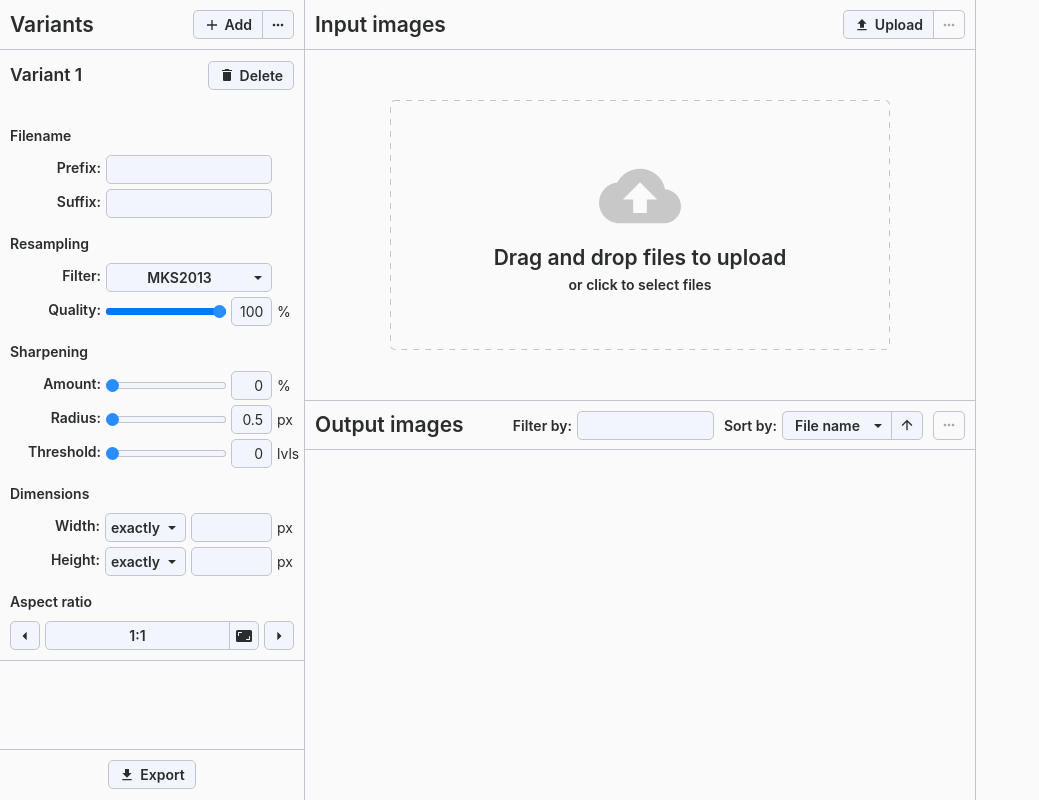
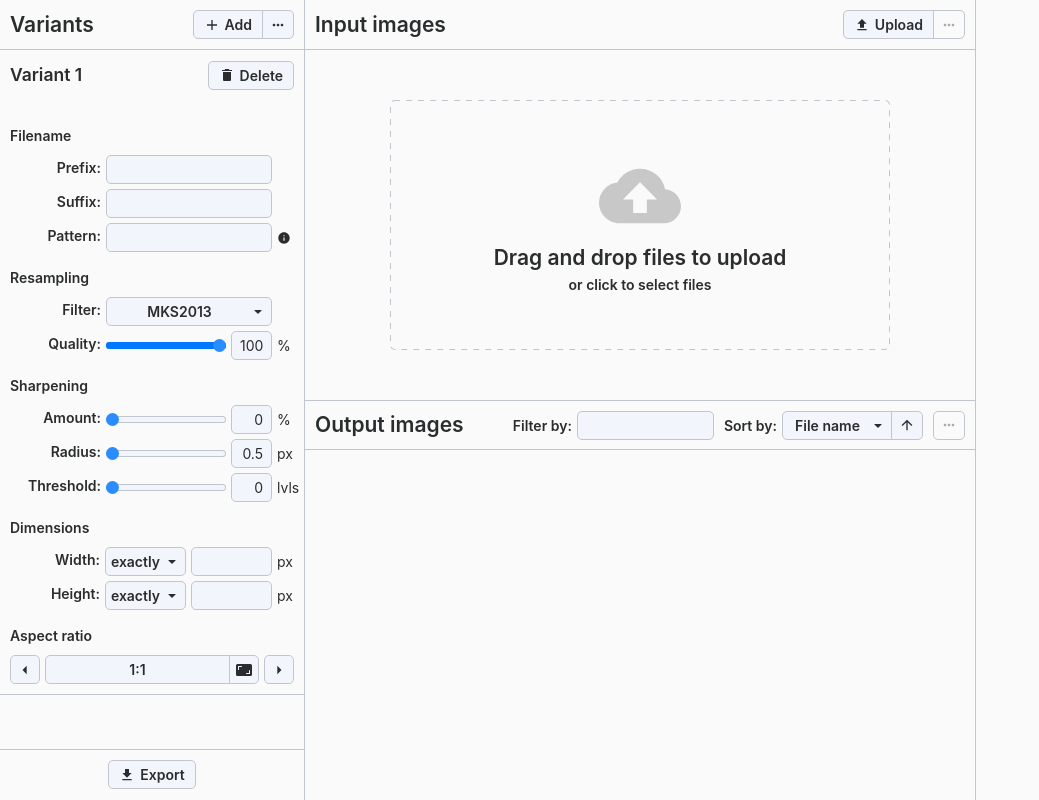
Before and after one commit to arekdurlik/batch-image-resize, a React (Vite) app: page / in a window 1280 px wide. Shown: the whole page, without its empty margins (0-1039 px from the left). Built offline with nearby package versions, Linux system fonts and the light colour scheme; what pica would draw is missing.

Commit message:
add pattern input

```diff
--- a/src/features/active-image/crop-image/crop-settings.tsx
+++ b/src/features/active-image/crop-image/crop-settings.tsx
@@ -44,7 +44,7 @@ export function CropSettings({
                                 value={cropState.x}
                                 min={0}
                                 max={1}
-                                onChange={api.setX}
+                                onChange={v => v && api.setX(v)}
                                 align="end"
                             />
                         </Setting>
@@ -55,7 +55,7 @@ export function CropSettings({
                                 value={cropState.y}
                                 min={0}
                                 max={1}
-                                onChange={api.setY}
+                                onChange={v => v && api.setY(v)}
                                 align="end"
                             />
                         </Setting>
@@ -70,7 +70,7 @@ export function CropSettings({
                     </ButtonGroup>
                 </HorizontalInputGroup>
                 <VerticalInputGroup>
-                    <Setting label="Zoom" unit="x" unitWidth={7}>
+                    <Setting label="Zoom" suffix="x" unitWidth={7}>
                         <input
                             type="range"
                             style={{ width: '100%' }}
--- a/src/features/settings/variants/variant/settings/dimensions.tsx
+++ b/src/features/settings/variants/variant/settings/dimensions.tsx
@@ -14,7 +14,7 @@ export function Dimensions({ variant }: { variant: Variant }) {
         <>
             <Bold>Dimensions</Bold>
             <VerticalInputGroup>
-                <Setting label="Width" unit="px">
+                <Setting label="Width" suffix="px">
                     <SelectInput
                         options={[
                             { label: 'exactly', value: 'exact' },
@@ -33,7 +33,7 @@ export function Dimensions({ variant }: { variant: Variant }) {
                         style={{ maxWidth: 81 }}
                     />
                 </Setting>
-                <Setting label="Height" unit="px">
+                <Setting label="Height" suffix="px">
                     <SelectInput
                         options={[
                             { label: 'exactly', value: 'exact' },
--- a/src/features/settings/variants/variant/settings/filename.tsx
+++ b/src/features/settings/variants/variant/settings/filename.tsx
@@ -1,13 +1,15 @@
-import { ChangeEvent } from 'react';
+import { ChangeEvent, useState } from 'react';
 import { Variant } from '../../../../../store/types';
 import { VerticalInputGroup } from '../../../../ui/inputs/styled';
 import { Bold } from './styled';
 import { useVariants } from '../../../../../store/variants/variants';
 import { TextInput } from '../../../../ui/inputs/text-input';
 import { Setting } from './setting';
+import { IoMdInformationCircle } from 'react-icons/io';
 
 export function Filename({ variant }: { variant: Variant }) {
     const api = useVariants(state => state.api);
+    const [pattern, setPattern] = useState('');
 
     function handleFilenamePart(part: 'prefix' | 'suffix', variantId: string) {
         return (e: ChangeEvent<HTMLInputElement>) => {
@@ -19,18 +21,28 @@ export function Filename({ variant }: { variant: Variant }) {
         <>
             <Bold>Filename</Bold>
             <VerticalInputGroup>
-                <Setting label="Prefix">
+                <Setting label="Prefix" disabled={pattern.length > 0}>
                     <TextInput
                         value={variant.prefix}
                         onChange={handleFilenamePart('prefix', variant.id)}
                         style={{ maxWidth: 166 }}
+                        spellCheck={false}
                     />
                 </Setting>
-                <Setting label="Suffix">
+                <Setting label="Suffix" disabled={pattern.length > 0}>
                     <TextInput
                         value={variant.suffix}
                         onChange={handleFilenamePart('suffix', variant.id)}
                         style={{ maxWidth: 166 }}
+                        spellCheck={false}
+                    />
+                </Setting>
+                <Setting label="Pattern" suffix={<IoMdInformationCircle />}>
+                    <TextInput
+                        value={pattern}
+                        onChange={e => setPattern(e.target.value)}
+                        style={{ maxWidth: 166 }}
+                        spellCheck={false}
                     />
                 </Setting>
             </VerticalInputGroup>
--- a/src/features/settings/variants/variant/settings/resampling.tsx
+++ b/src/features/settings/variants/variant/settings/resampling.tsx
@@ -64,7 +64,7 @@ export function Resampling({
                         style={{ maxWidth: filterWidth }}
                     />
                 </Setting>
-                <Setting label="Quality" unit="%" style={qualityStyle}>
+                <Setting label="Quality" suffix="%" style={qualityStyle}>
                     <RangeInput
                         value={qualityPercentage}
                         min={QUALITY_MIN * 100}
--- a/src/features/settings/variants/variant/settings/setting.tsx
+++ b/src/features/settings/variants/variant/settings/setting.tsx
@@ -1,26 +1,48 @@
-import { CSSProperties, ReactNode } from 'react';
+import {
+    Children,
+    cloneElement,
+    CSSProperties,
+    isValidElement,
+    ReactElement,
+    ReactNode,
+} from 'react';
 import styled from 'styled-components';
 
 export function Setting({
     label,
-    unit,
+    suffix,
     noUnitSpace,
     unitWidth = 17,
+    disabled,
     style,
     children,
 }: {
     label?: string;
-    unit?: string;
+    suffix?: ReactNode;
     noUnitSpace?: boolean;
     unitWidth?: number;
+    disabled?: boolean;
     style?: CSSProperties;
     children: ReactNode;
 }) {
+    const clonedChildren =
+        disabled !== undefined
+            ? Children.map(children, child => {
+                  if (isValidElement(child)) {
+                      return cloneElement(child as ReactElement<{ disabled?: boolean }>, {
+                          disabled,
+                      });
+                  } else {
+                      return child;
+                  }
+              })
+            : children;
+
     return (
         <Wrapper style={style}>
-            {label && <Label>{label}:</Label>}
-            {children}
-            {!noUnitSpace && <Unit $width={unitWidth}>{unit}</Unit>}
+            {label && <Label $disabled={disabled}>{label}:</Label>}
+            {clonedChildren}
+            {!noUnitSpace && <Unit $width={unitWidth}>{suffix}</Unit>}
         </Wrapper>
     );
 }
@@ -33,11 +55,13 @@ const Wrapper = styled.div`
     width: 100%;
 `;
 
-const Label = styled.span`
+const Label = styled.span<{ $disabled?: boolean }>`
     cursor: default;
     position: relative;
     bottom: 2px;
     font-weight: 600;
+    transition: color var(--transition-default);
+    ${props => props.$disabled && 'color: var(--control-default-fgColor-disabled) !important;'}
 `;
 
 const Unit = styled.span<{ $width: number }>`
--- a/src/features/settings/variants/variant/settings/sharpening.tsx
+++ b/src/features/settings/variants/variant/settings/sharpening.tsx
@@ -55,7 +55,7 @@ export function Sharpening({
                 )}
             </Bold>
             <VerticalInputGroup>
-                <Setting label="Amount" unit="%" style={amountStyle}>
+                <Setting label="Amount" suffix="%" style={amountStyle}>
                     <RangeInput
                         min={SHARPEN_AMOUNT_MIN}
                         max={SHARPEN_AMOUNT_MAX}
@@ -71,7 +71,7 @@ export function Sharpening({
                     />
                 </Setting>
 
-                <Setting label="Radius" unit="px" style={radiusStyle}>
+                <Setting label="Radius" suffix="px" style={radiusStyle}>
                     <RangeInput
                         min={SHARPEN_RADIUS_MIN}
                         max={SHARPEN_RADIUS_MAX}
@@ -87,7 +87,7 @@ export function Sharpening({
                     />
                 </Setting>
 
-                <Setting label="Threshold" unit="lvls" style={thresholdStyle}>
+                <Setting label="Threshold" suffix="lvls" style={thresholdStyle}>
                     <RangeInput
                         min={SHARPEN_THRESHOLD_MIN}
                         max={SHARPEN_THRESHOLD_MAX}
--- a/src/features/ui/inputs/text-input.tsx
+++ b/src/features/ui/inputs/text-input.tsx
@@ -1,5 +1,5 @@
 import { ReactNode, useState, forwardRef, InputHTMLAttributes, FocusEvent } from 'react';
-import styled from 'styled-components';
+import styled, { css } from 'styled-components';
 import { outlineRest, outlineActive } from '../../../styles/mixins';
 
 type Props = {
@@ -23,7 +23,7 @@ export const TextInput = forwardRef<HTMLInputElement, Props>((props, ref) => {
     return (
         <TextInputWrapper style={style}>
             {label && <TextInputLabel htmlFor={label}>{label}:</TextInputLabel>}
-            <TextInputContainer $focused={isFocused}>
+            <TextInputContainer $focused={isFocused} $disabled={rest.disabled}>
                 {prefix && <Icon>{prefix}</Icon>}
                 <Input
                     ref={ref}
@@ -61,15 +61,24 @@ export const TextInputLabel = styled.label`
     font-weight: 600;
 `;
 
-export const TextInputContainer = styled.div<{ $focused: boolean }>`
+export const TextInputContainer = styled.div<{ $focused: boolean, $disabled?: boolean }>`
     ${outlineRest}
     ${props => props.$focused && outlineActive}
-background-color: var(--control-default-bgColor-rest);
+    background-color: var(--control-default-bgColor-rest);
     border: 1px solid var(--borderColor-default);
     border-radius: var(--borderRadius-default);
     transition: border-color var(--transition-default);
     overflow: hidden;
     padding: 0 6px;
+
+    ${props => props.$disabled && css`
+        background-color: var(--control-default-bgColor-disabled);
+        border-color: var(--control-default-borderColor-disabled);
+
+        input {
+            color: var(--control-default-fgColor-disabled);
+        }
+    `}
 
     display: flex;
     width: 100%;
@@ -84,6 +93,7 @@ const Input = styled.input`
     outline: none;
     border: none;
     background-color: transparent;
+    transition: color var(--transition-default);
 `;
 
 const Icon = styled.div`
--- a/src/styles/variables.css
+++ b/src/styles/variables.css
@@ -56,7 +56,9 @@
     --control-default-bgColor-hover: hsl(218, 65%, 94%);
     --control-default-bgColor-active: hsl(218, 65%, 90%);
     --control-default-bgColor-selected: var(--control-default-bgColor-active);
+    --control-default-bgColor-disabled: hsl(218, 45%, 95%);
     --control-default-borderColor: var(--borderColor-default);
+    --control-default-borderColor-disabled: color-mix(in srgb, var(--borderColor-default), transparent 50%);
 
     --control-danger-fgColor-rest: var(--color-red-5);
     --control-danger-bgColor-hover: color-mix(in hsl, var(--color-red-5), transparent 85%);
```
